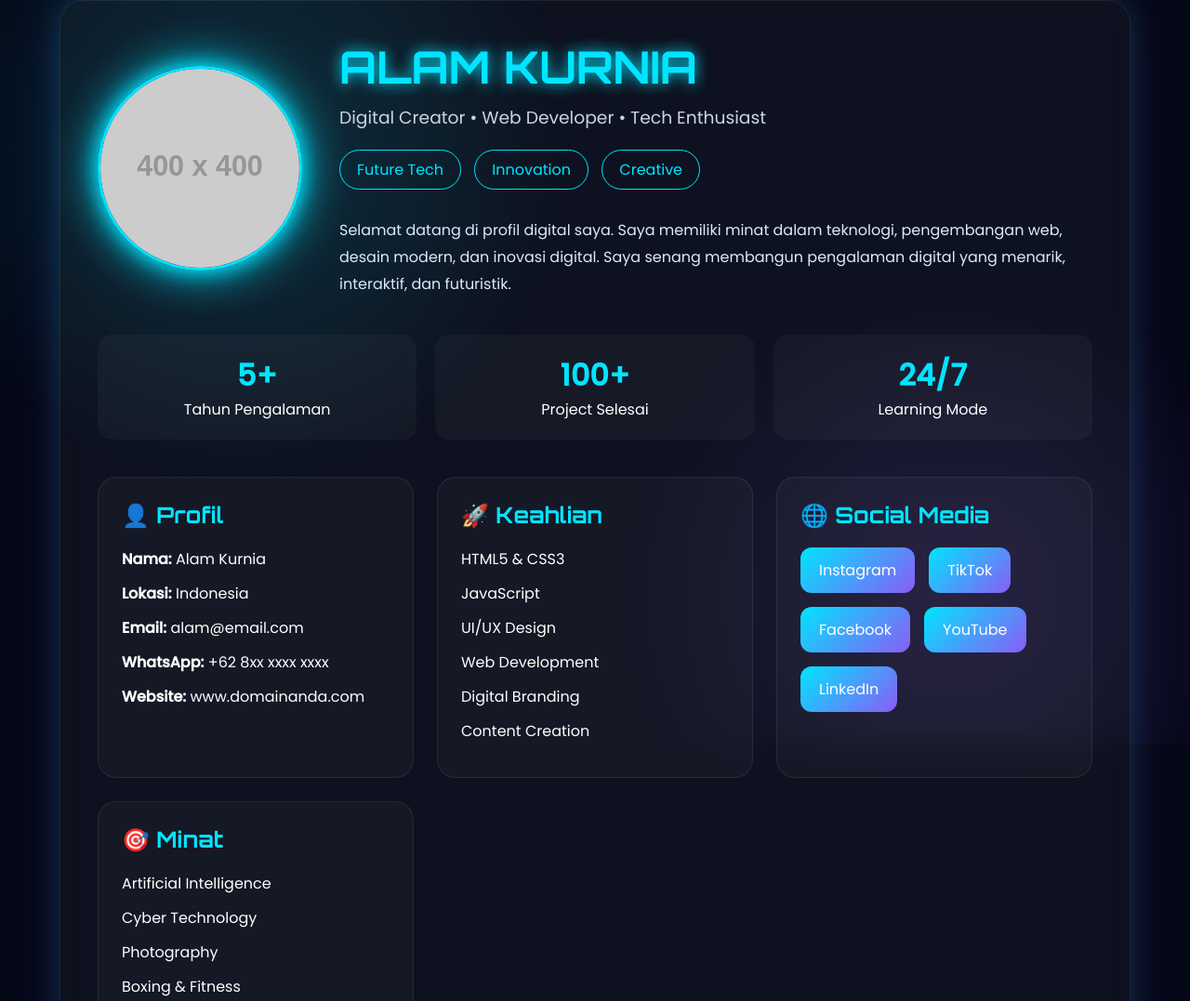
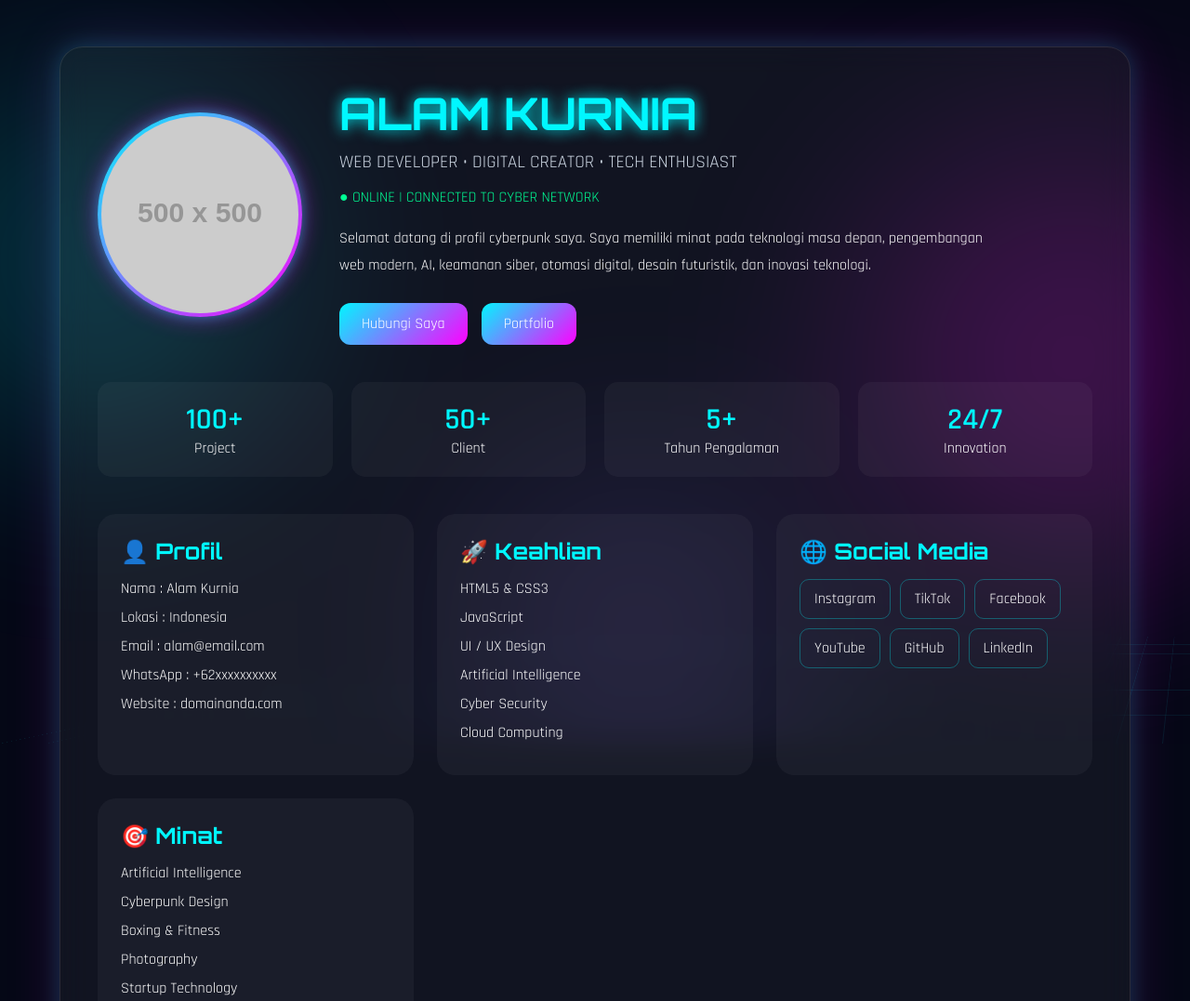
Before and after one commit to bluntdeath182/bluntdeath182.github.io, a plain HTML site: page index.html in a window 1280 px wide. Shown: the top 1077 px of the page at 93% size. Drawn offline with Linux system fonts and the light colour scheme; placeholder pictures from the web are drawn by us.

Commit message:
Update index.html

```diff
--- a/index.html
+++ b/index.html
@@ -3,17 +3,17 @@
 <head>
 <meta charset="UTF-8">
 <meta name="viewport" content="width=device-width, initial-scale=1.0">
-<title>Alam Kurnia | Digital Profile</title>
+<title>Cyberpunk Profile | Alam Kurnia</title>
 
-<link href="https://fonts.googleapis.com/css2?family=Orbitron:wght@400;600;700&family=Poppins:wght@300;400;500&display=swap" rel="stylesheet">
+<link href="https://fonts.googleapis.com/css2?family=Orbitron:wght@400;600;700;800&family=Rajdhani:wght@400;500;600&display=swap" rel="stylesheet">
 
 <style>
 
 :root{
-    --primary:#00e5ff;
-    --secondary:#8b5cf6;
-    --dark:#050816;
-    --card:#0f172a;
+    --bg:#050816;
+    --cyan:#00f7ff;
+    --pink:#ff00ff;
+    --purple:#8b5cf6;
     --text:#ffffff;
 }
 
@@ -24,73 +24,136 @@
 }
 
 body{
-    font-family:'Poppins',sans-serif;
-    background:var(--dark);
+    background:var(--bg);
     color:var(--text);
+    font-family:'Rajdhani',sans-serif;
     overflow-x:hidden;
 }
 
-/* Background Animation */
-body::before{
-    content:"";
+/* =========================
+   CYBERPUNK BACKGROUND
+========================= */
+
+.cyber-bg{
     position:fixed;
-    width:100%;
-    height:100%;
+    inset:0;
+    overflow:hidden;
+    z-index:-10;
+}
+
+.grid{
+    position:absolute;
+    width:200%;
+    height:200%;
     background:
-    radial-gradient(circle at 20% 20%, rgba(0,229,255,.15), transparent 30%),
-    radial-gradient(circle at 80% 80%, rgba(139,92,246,.15), transparent 30%);
-    z-index:-1;
+        linear-gradient(rgba(0,247,255,.08) 1px, transparent 1px),
+        linear-gradient(90deg, rgba(0,247,255,.08) 1px, transparent 1px);
+    background-size:50px 50px;
+    transform:perspective(1000px) rotateX(75deg);
+    animation:gridMove 15s linear infinite;
 }
+
+@keyframes gridMove{
+    from{
+        transform:perspective(1000px) rotateX(75deg) translateY(0);
+    }
+    to{
+        transform:perspective(1000px) rotateX(75deg) translateY(50px);
+    }
+}
+
+.glow{
+    position:absolute;
+    border-radius:50%;
+    filter:blur(120px);
+}
+
+.glow:nth-child(2){
+    width:400px;
+    height:400px;
+    background:#00f7ff;
+    left:-100px;
+    top:10%;
+    opacity:.2;
+}
+
+.glow:nth-child(3){
+    width:450px;
+    height:450px;
+    background:#ff00ff;
+    right:-100px;
+    top:20%;
+    opacity:.2;
+}
+
+.glow:nth-child(4){
+    width:350px;
+    height:350px;
+    background:#8b5cf6;
+    bottom:-50px;
+    left:40%;
+    opacity:.15;
+}
+
+/* =========================
+   CONTAINER
+========================= */
 
 .container{
     width:90%;
     max-width:1200px;
     margin:auto;
+    padding:50px 0;
 }
 
-/* HERO */
-
-.hero{
-    min-height:100vh;
-    display:flex;
-    align-items:center;
-    justify-content:center;
-}
+/* =========================
+   PROFILE CARD
+========================= */
 
 .profile-card{
-    width:100%;
-    background:rgba(255,255,255,0.04);
+    background:rgba(255,255,255,.05);
     backdrop-filter:blur(15px);
-    border:1px solid rgba(255,255,255,0.08);
+    border:1px solid rgba(255,255,255,.1);
     border-radius:25px;
     padding:40px;
     box-shadow:
-    0 0 30px rgba(0,229,255,.15),
-    0 0 60px rgba(139,92,246,.15);
+        0 0 25px rgba(0,247,255,.2),
+        0 0 60px rgba(255,0,255,.15);
 }
 
-.profile-top{
+.header{
     display:flex;
-    gap:40px;
     flex-wrap:wrap;
     align-items:center;
+    gap:40px;
 }
 
 .avatar{
     width:220px;
     height:220px;
     border-radius:50%;
-    overflow:hidden;
-    border:3px solid var(--primary);
-    box-shadow:
-    0 0 20px var(--primary),
-    0 0 50px var(--primary);
+    padding:4px;
+    background:linear-gradient(
+        135deg,
+        var(--cyan),
+        var(--pink)
+    );
+    animation:pulse 3s infinite;
 }
 
 .avatar img{
     width:100%;
     height:100%;
+    border-radius:50%;
     object-fit:cover;
+}
+
+@keyframes pulse{
+    50%{
+        box-shadow:
+            0 0 30px var(--cyan),
+            0 0 60px var(--pink);
+    }
 }
 
 .info{
@@ -100,36 +163,83 @@ body::before{
 .info h1{
     font-family:'Orbitron',sans-serif;
     font-size:3rem;
-    margin-bottom:10px;
-    color:var(--primary);
-    text-shadow:0 0 15px var(--primary);
+    color:var(--cyan);
+    text-shadow:0 0 15px var(--cyan);
 }
 
-.info h3{
+.subtitle{
     color:#cbd5e1;
-    font-weight:400;
-    margin-bottom:20px;
+    margin-top:10px;
+    font-size:1.2rem;
 }
 
-.badge{
-    display:inline-block;
-    padding:8px 18px;
-    border-radius:30px;
-    border:1px solid var(--primary);
-    color:var(--primary);
-    margin-right:10px;
-    margin-bottom:10px;
+.status{
+    margin-top:15px;
+    color:#00ff95;
 }
 
-.description{
+.bio{
     margin-top:20px;
     line-height:1.8;
-    color:#dbeafe;
+    max-width:700px;
 }
 
-/* GRID */
+/* =========================
+   BUTTONS
+========================= */
 
-.grid{
+.actions{
+    margin-top:25px;
+    display:flex;
+    flex-wrap:wrap;
+    gap:15px;
+}
+
+.btn{
+    text-decoration:none;
+    color:white;
+    padding:12px 24px;
+    border-radius:12px;
+    background:linear-gradient(
+        135deg,
+        var(--cyan),
+        var(--pink)
+    );
+    transition:.3s;
+}
+
+.btn:hover{
+    transform:translateY(-4px);
+}
+
+/* =========================
+   STATS
+========================= */
+
+.stats{
+    margin-top:40px;
+    display:grid;
+    grid-template-columns:repeat(auto-fit,minmax(180px,1fr));
+    gap:20px;
+}
+
+.stat{
+    background:rgba(255,255,255,.04);
+    padding:20px;
+    border-radius:15px;
+    text-align:center;
+}
+
+.stat h2{
+    color:var(--cyan);
+    font-size:2rem;
+}
+
+/* =========================
+   CARDS
+========================= */
+
+.cards{
     margin-top:40px;
     display:grid;
     grid-template-columns:repeat(auto-fit,minmax(280px,1fr));
@@ -137,8 +247,7 @@ body::before{
 }
 
 .card{
-    background:rgba(255,255,255,0.03);
-    border:1px solid rgba(255,255,255,0.08);
+    background:rgba(255,255,255,.04);
     border-radius:20px;
     padding:25px;
     transition:.3s;
@@ -146,12 +255,12 @@ body::before{
 
 .card:hover{
     transform:translateY(-8px);
-    box-shadow:0 0 25px rgba(0,229,255,.3);
+    box-shadow:0 0 25px rgba(0,247,255,.25);
 }
 
 .card h2{
-    color:var(--primary);
-    margin-bottom:20px;
+    margin-bottom:15px;
+    color:var(--cyan);
     font-family:'Orbitron',sans-serif;
 }
 
@@ -160,109 +269,104 @@ body::before{
 }
 
 .card li{
-    margin-bottom:12px;
+    margin-bottom:10px;
 }
-
-/* SOCIAL */
 
 .socials{
     display:flex;
     flex-wrap:wrap;
-    gap:15px;
+    gap:10px;
 }
 
 .social{
     text-decoration:none;
     color:white;
-    padding:12px 20px;
-    border-radius:12px;
-    background:linear-gradient(
-        135deg,
-        var(--primary),
-        var(--secondary)
-    );
+    border:1px solid rgba(0,247,255,.3);
+    padding:10px 15px;
+    border-radius:10px;
     transition:.3s;
 }
 
 .social:hover{
-    transform:scale(1.08);
+    background:var(--cyan);
+    color:black;
 }
 
-/* STATS */
+/* =========================
+   FOOTER
+========================= */
 
-.stats{
-    display:grid;
-    grid-template-columns:repeat(3,1fr);
-    gap:20px;
+footer{
+    text-align:center;
     margin-top:40px;
-}
-
-.stat{
-    text-align:center;
-    padding:20px;
-    background:rgba(255,255,255,.03);
-    border-radius:15px;
-}
-
-.stat h2{
-    color:var(--primary);
-    font-size:2rem;
-}
-
-.footer{
-    text-align:center;
-    padding:40px 20px;
     color:#94a3b8;
 }
 
 @media(max-width:768px){
 
+    .header{
+        justify-content:center;
+        text-align:center;
+    }
+
     .info h1{
         font-size:2rem;
     }
 
-    .profile-top{
-        justify-content:center;
-        text-align:center;
+    .profile-card{
+        padding:25px;
     }
 
-    .stats{
-        grid-template-columns:1fr;
+    .actions{
+        justify-content:center;
     }
 }
 
 </style>
 </head>
+
 <body>
+
+<div class="cyber-bg">
+    <div class="grid"></div>
+    <div class="glow"></div>
+    <div class="glow"></div>
+    <div class="glow"></div>
+</div>
 
 <div class="container">
 
-<section class="hero">
-
 <div class="profile-card">
 
-<div class="profile-top">
+<div class="header">
 
 <div class="avatar">
-<img src="https://via.placeholder.com/400" alt="Profile">
+<img src="https://via.placeholder.com/500" alt="Profile">
 </div>
 
 <div class="info">
 
 <h1>ALAM KURNIA</h1>
 
-<h3>Digital Creator • Web Developer • Tech Enthusiast</h3>
+<div class="subtitle">
+WEB DEVELOPER • DIGITAL CREATOR • TECH ENTHUSIAST
+</div>
 
-<span class="badge">Future Tech</span>
-<span class="badge">Innovation</span>
-<span class="badge">Creative</span>
+<div class="status">
+● ONLINE | CONNECTED TO CYBER NETWORK
+</div>
 
-<p class="description">
-Selamat datang di profil digital saya.
-Saya memiliki minat dalam teknologi, pengembangan web,
-desain modern, dan inovasi digital. Saya senang membangun
-pengalaman digital yang menarik, interaktif, dan futuristik.
+<p class="bio">
+Selamat datang di profil cyberpunk saya.
+Saya memiliki minat pada teknologi masa depan,
+pengembangan web modern, AI, keamanan siber,
+otomasi digital, desain futuristik, dan inovasi teknologi.
 </p>
+
+<div class="actions">
+<a href="#" class="btn">Hubungi Saya</a>
+<a href="#" class="btn">Portfolio</a>
+</div>
 
 </div>
 
@@ -271,32 +375,37 @@ pengalaman digital yang menarik, interaktif, dan futuristik.
 <div class="stats">
 
 <div class="stat">
+<h2>100+</h2>
+<p>Project</p>
+</div>
+
+<div class="stat">
+<h2>50+</h2>
+<p>Client</p>
+</div>
+
+<div class="stat">
 <h2>5+</h2>
 <p>Tahun Pengalaman</p>
 </div>
 
 <div class="stat">
-<h2>100+</h2>
-<p>Project Selesai</p>
-</div>
-
-<div class="stat">
 <h2>24/7</h2>
-<p>Learning Mode</p>
+<p>Innovation</p>
 </div>
 
 </div>
 
-<div class="grid">
+<div class="cards">
 
 <div class="card">
 <h2>👤 Profil</h2>
 <ul>
-<li><b>Nama:</b> Alam Kurnia</li>
-<li><b>Lokasi:</b> Indonesia</li>
-<li><b>Email:</b> alam@email.com</li>
-<li><b>WhatsApp:</b> +62 8xx xxxx xxxx</li>
-<li><b>Website:</b> www.domainanda.com</li>
+<li>Nama : Alam Kurnia</li>
+<li>Lokasi : Indonesia</li>
+<li>Email : alam@email.com</li>
+<li>WhatsApp : +62xxxxxxxxxx</li>
+<li>Website : domainanda.com</li>
 </ul>
 </div>
 
@@ -305,10 +414,10 @@ pengalaman digital yang menarik, interaktif, dan futuristik.
 <ul>
 <li>HTML5 & CSS3</li>
 <li>JavaScript</li>
-<li>UI/UX Design</li>
-<li>Web Development</li>
-<li>Digital Branding</li>
-<li>Content Creation</li>
+<li>UI / UX Design</li>
+<li>Artificial Intelligence</li>
+<li>Cyber Security</li>
+<li>Cloud Computing</li>
 </ul>
 </div>
 
@@ -316,17 +425,12 @@ pengalaman digital yang menarik, interaktif, dan futuristik.
 <h2>🌐 Social Media</h2>
 
 <div class="socials">
-
 <a href="#" class="social">Instagram</a>
-
 <a href="#" class="social">TikTok</a>
-
 <a href="#" class="social">Facebook</a>
-
 <a href="#" class="social">YouTube</a>
-
+<a href="#" class="social">GitHub</a>
 <a href="#" class="social">LinkedIn</a>
-
 </div>
 
 </div>
@@ -335,11 +439,11 @@ pengalaman digital yang menarik, interaktif, dan futuristik.
 <h2>🎯 Minat</h2>
 <ul>
 <li>Artificial Intelligence</li>
-<li>Cyber Technology</li>
+<li>Cyberpunk Design</li>
+<li>Boxing & Fitness</li>
 <li>Photography</li>
-<li>Boxing & Fitness</li>
-<li>Startup Business</li>
-<li>Digital Innovation</li>
+<li>Startup Technology</li>
+<li>Future Innovation</li>
 </ul>
 </div>
 
@@ -347,10 +451,8 @@ pengalaman digital yang menarik, interaktif, dan futuristik.
 
 </div>
 
-</section>
-
-<footer class="footer">
-© 2026 ALAM KURNIA • FUTURE DIGITAL PROFILE
+<footer>
+© 2026 | CYBERPUNK DIGITAL PROFILE
 </footer>
 
 </div>
```
